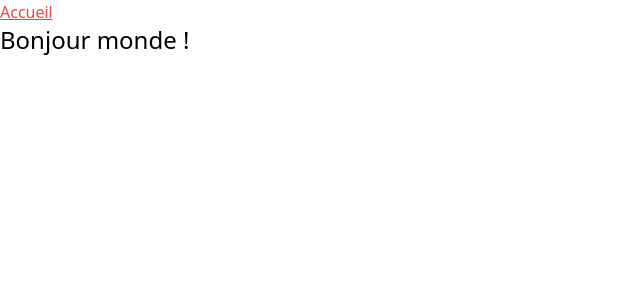
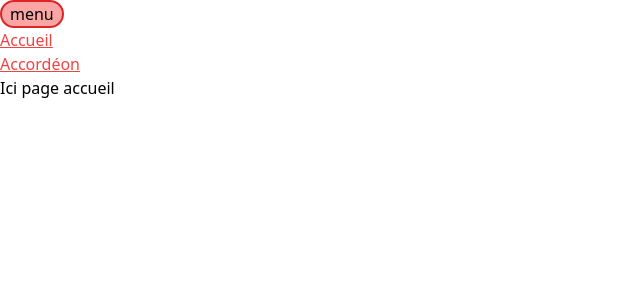
Before and after one commit to MMI-SAE-203/r213-2024-pracht-tp1-AngeloBosetti, a Vue app: page / in a window 1280 px wide. Shown: the top 300 px of the page, without its empty margins (0-640 px from the left). Built offline with nearby package versions, Linux system fonts and the light colour scheme.

Commit message:
création du menu

```diff
--- a/src/App.vue
+++ b/src/App.vue
@@ -10,13 +10,24 @@ onErrorCaptured((err, instance, info) => {
 
 <template>
   <header>
-    <nav>
-      <ul>
+    <button
+    aria-controls="mainNav"
+    aria-expanded="true"
+    class="rounded-full border-2 border-red-600 bg-red-300 px-2"
+  >
+    menu
+  </button>
+  <!-- nav#mainNav>ul>li*3>a[href="#"]{item $} -->
+  <nav id="mainNav">
+    <ul>
         <li>
           <RouterLink to="/" class="text-red-500 underline"> Accueil </RouterLink>
         </li>
+        <li>
+          <RouterLink to="/accordeon" class="text-red-500 underline"> Accordéon </RouterLink>
+        </li>
       </ul>
-    </nav>
+  </nav>
   </header>
   <RouterView v-slot="{ Component }">
     <Suspense>
--- /dev/null
+++ b/src/pages/accordeon.vue
@@ -0,0 +1,18 @@
+<script setup lang="ts">
+  import { ref } from 'vue'
+  const maVar = ref(true)
+  const maVar2 = ref(1)
+</script>
+
+<template>
+    <h1>ici page de l'Accordéon</h1>
+    <button ></button>
+    <button @click="maVar2 = 1">Section 1</button>
+        <h2 v-show="maVar2 === 1" class="text-2xl">Lien de page 1</h2>
+    <button @click="maVar2 = 2">Section 2</button>
+        <h2 v-show="maVar2 === 2" class="text-2xl">Lien de page 1</h2>
+    <button @click="maVar2 = 3">3</button>
+        <h2 v-show="maVar2 === 3" class="text-2xl">ca vaut 3</h2>
+    <button @click="maVar2 =  4">4</button>
+        <h2 v-show="maVar2 === 4" class="text-2xl">ca vaut 4</h2>
+</template>
--- a/src/pages/index.vue
+++ b/src/pages/index.vue
@@ -1,7 +1,9 @@
 <script setup lang="ts">
-//
+  import { ref } from 'vue'
+  const maVar = ref(true)
+  const maVar2 = ref(1)
 </script>
 
 <template>
-  <h1 class="text-2xl">Bonjour monde !</h1>
+  <h1>Ici page accueil</h1>
 </template>
```
Also changed, not shown: 1 other file (tests, documents, lock files or other folders).
